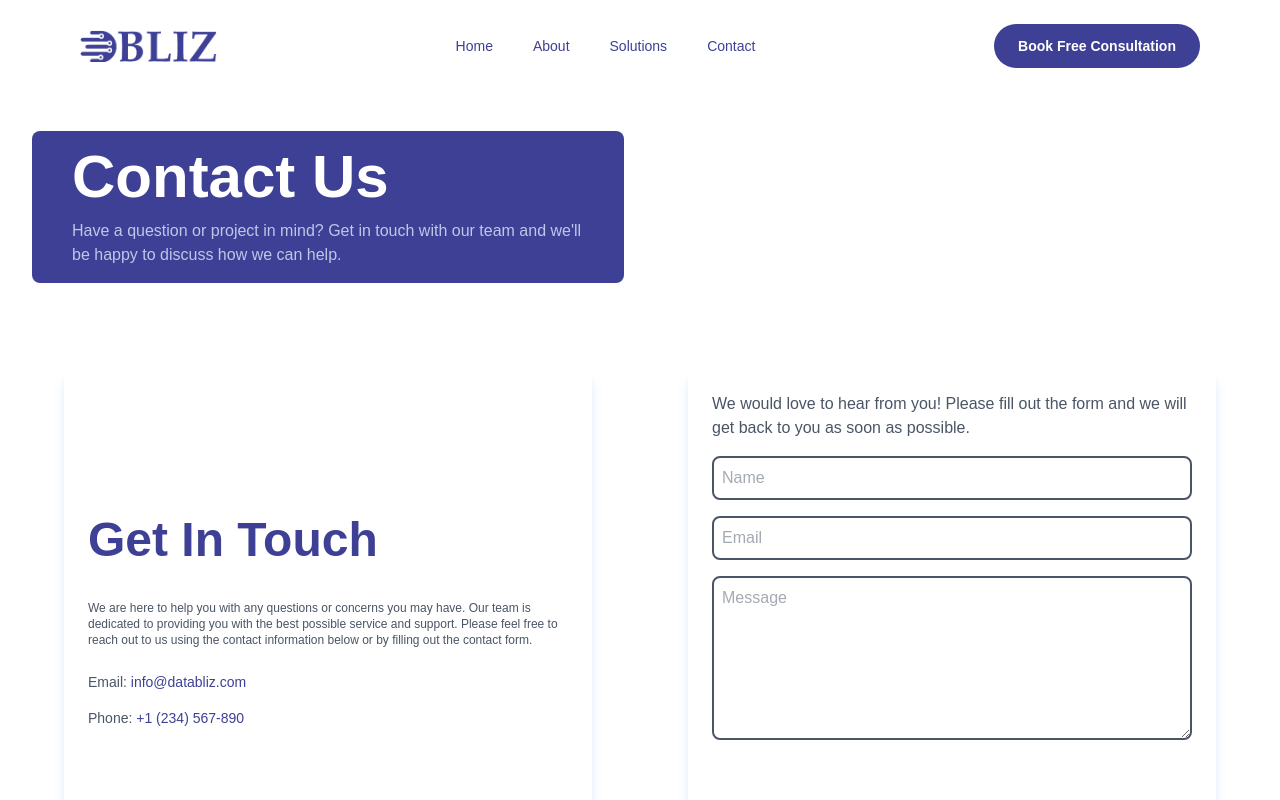
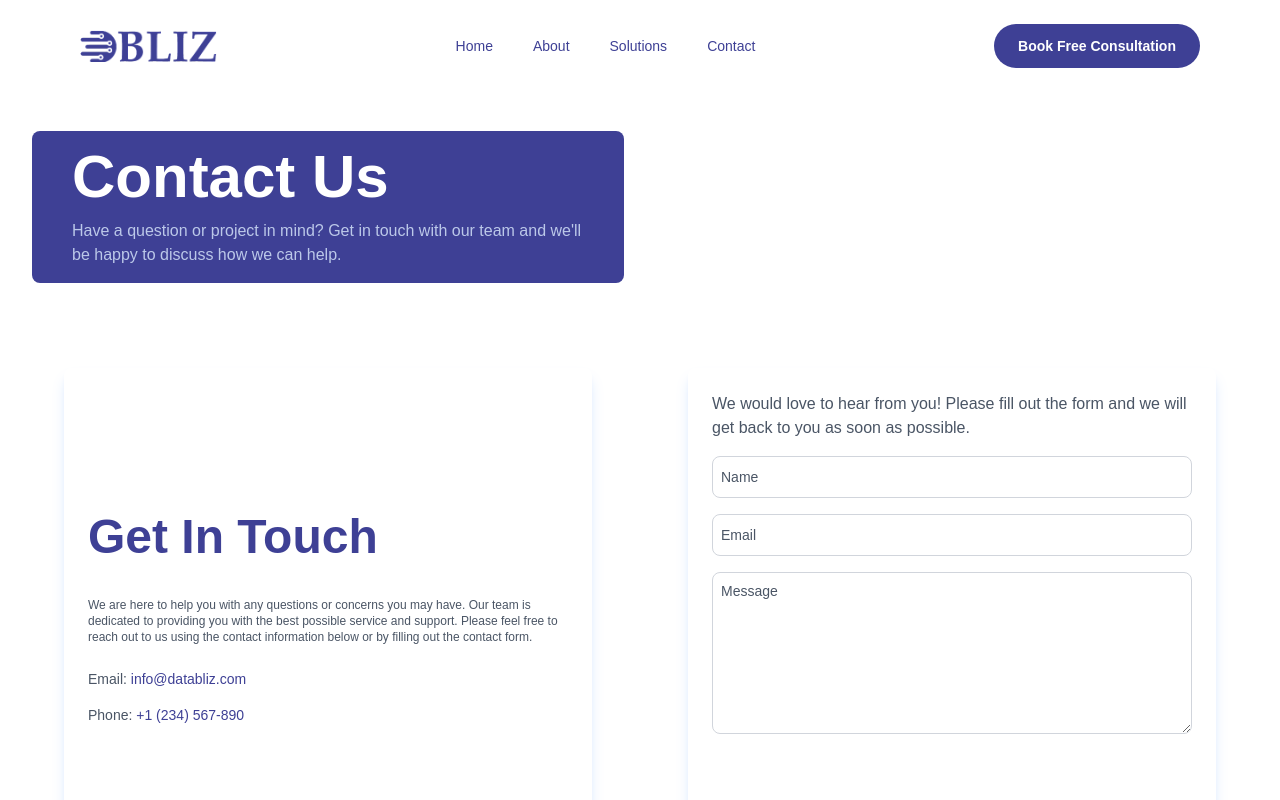
Before and after one commit to thomasvictosin/Databliz-website, a Next.js app: page /contact in a window 1280 px wide. Shown: the top 800 px of the page. Built offline with nearby package versions, Linux system fonts and the light colour scheme.

Commit message:
complete form settings

```diff
--- a/components/ContactBody.tsx
+++ b/components/ContactBody.tsx
@@ -60,7 +60,7 @@ const ContactBody = () => {
         <p className='text-gray-600 text-md'>We would love to hear from you! Please fill out the form and we will get back to you as soon as possible.</p>
         <form onSubmit={handleSubmit} className='flex flex-col gap-4 w-full text-gray-600' aria-live="polite">
             <label htmlFor="name" className="sr-only">Name</label>
-            <input id="name" value={name} onChange={e => setName(e.target.value)} type="text" name="name" placeholder='Name' className='w-full border-2 rounded-lg p-2 text-gray-600' />
+            <input id="name" value={name} onChange={e => setName(e.target.value)} type="text" name="name" placeholder='Name' className='w-full border-1 border-gray-300 rounded-lg p-2 placeholder:text-gray-600 placeholder:font-light placeholder:text-opacity-50 placeholder:text-sm text-gray-600' />
 
             {/* Honeypot - hidden field to catch bots (kept out of tab order) */}
             <input
@@ -75,10 +75,10 @@ const ContactBody = () => {
             />
 
             <label htmlFor="email" className="sr-only">Email</label>
-            <input id="email" value={email} onChange={e => setEmail(e.target.value)} type="email" name="email" placeholder='Email' className='w-full border-2 rounded-lg p-2 text-gray-600' />
+            <input id="email" value={email} onChange={e => setEmail(e.target.value)} type="email" name="email" placeholder='Email' className='w-full border-1 border-gray-300 rounded-lg p-2 placeholder:text-gray-600 placeholder:font-light placeholder:text-opacity-50 placeholder:text-sm text-gray-600' />
 
             <label htmlFor="message" className="sr-only">Message</label>
-            <textarea id="message" value={message} onChange={e => setMessage(e.target.value)} name="message" placeholder='Message' rows={6} className='w-full border-2 rounded-lg p-2 text-gray-600' />
+            <textarea id="message" value={message} onChange={e => setMessage(e.target.value)} name="message" placeholder='Message' rows={6} className='w-full border-1 border-gray-300 rounded-lg p-2 placeholder:text-gray-600 placeholder:font-light placeholder:text-opacity-50 placeholder:text-sm text-gray-600' />
 
             <div className="min-h-[36px]">
               {status === 'loading' && (
@@ -95,7 +95,7 @@ const ContactBody = () => {
               )}
             </div>
 
-            <button type="submit" disabled={status === 'loading'} className='bg-[#3E4095] disabled:opacity-50 text-white px-6 py-3 rounded-full text-sm font-semibold transition-all duration-200 hover:bg-blue-600 hover:-translate-y-0.5'>Submit</button>
+            <button type="submit" disabled={status === 'loading'} className='bg-[#3E4095] text-white px-6 py-3 rounded-full text-sm font-semibold cursor-pointer transition-all duration-200 hover:bg-[#3176B1] hover:-translate-y-0.5 focus:outline-none focus:ring-2 focus:ring-[#3176B1] disabled:opacity-50'>Submit</button>
         </form>
       </div>
     </div>
```
